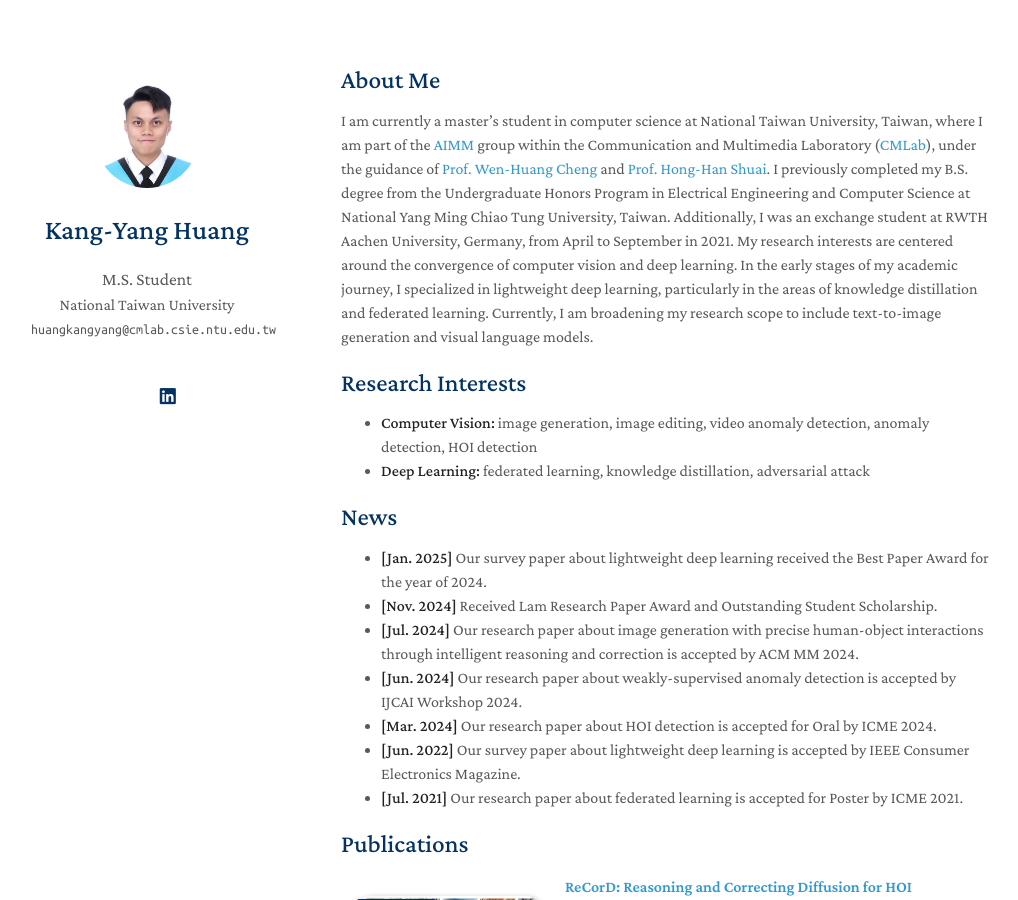
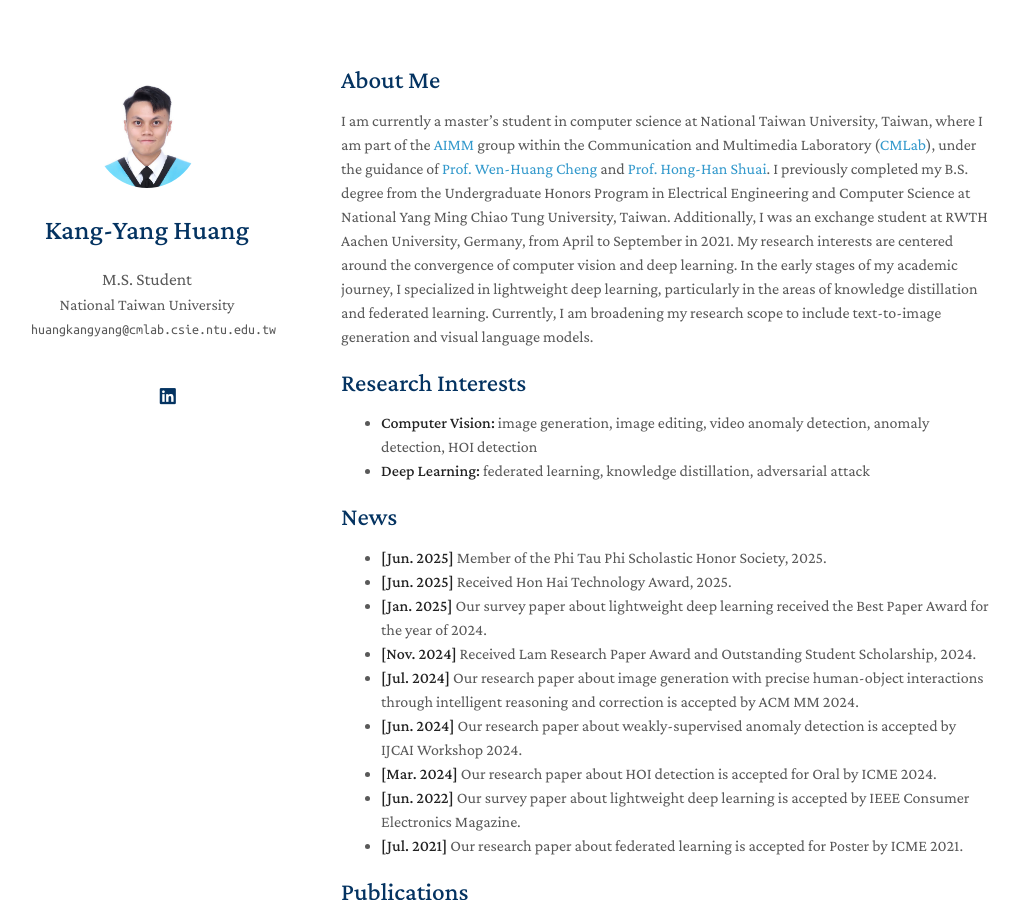
Before and after one commit to alberthkyhky/alberthkyhky.github.io, a Jekyll site: the page built from index.md, in a window 1280 px wide and 900 px high. Shown: the whole window, without its empty margins (129-1147 px from the left). Built offline with Jekyll 4.4.1, drawn with Linux system fonts in a browser that asks for light colours; nearby versions of some CDN libraries; a style sheet for code colours, icons or effects is not loaded; our own code applies the rules of GitHub Pages for plain Markdown files.

Commit message:
scholarship

```diff
--- a/index.md
+++ b/index.md
@@ -13,8 +13,10 @@ I am currently a master's student in computer science at National Taiwan Univers
 
 ## News
 
+- **[Jun. 2025]** Member of the Phi Tau Phi Scholastic Honor Society, 2025.
+- **[Jun. 2025]** Received Hon Hai Technology Award, 2025.
 - **[Jan. 2025]** Our survey paper about lightweight deep learning received the Best Paper Award for the year of 2024.
-- **[Nov. 2024]** Received Lam Research Paper Award and Outstanding Student Scholarship.
+- **[Nov. 2024]** Received Lam Research Paper Award and Outstanding Student Scholarship, 2024.
 - **[Jul. 2024]** Our research paper about image generation with precise human-object interactions through intelligent reasoning and correction is accepted by ACM MM 2024.
 - **[Jun. 2024]** Our research paper about weakly-supervised anomaly detection is accepted by IJCAI Workshop 2024.
 - **[Mar. 2024]** Our research paper about HOI detection is accepted for Oral by ICME 2024.
```
